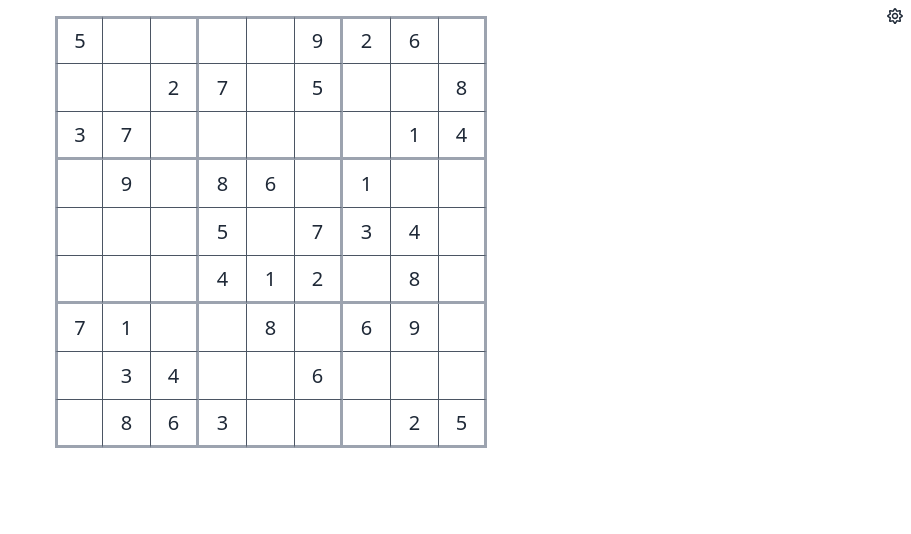
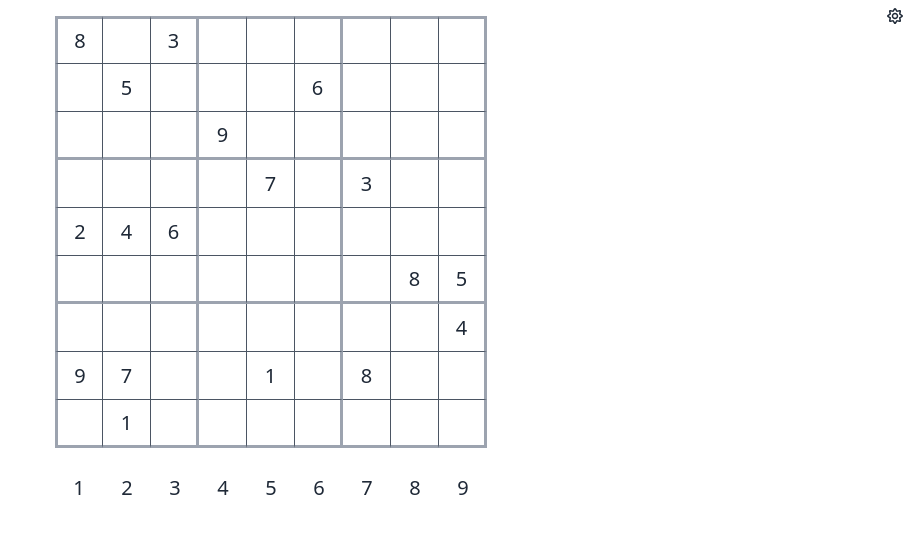
Before and after one commit to ngavinsir/lidoku-web, a Svelte app: page / in a window 1280 px wide. Shown: the top 534 px of the page, without its empty margins (369-1280 px from the left). Built offline with nearby package versions, Linux system fonts and the light colour scheme.

Commit message:
add bottom panel

```diff
--- a/public/index.html
+++ b/public/index.html
@@ -4,7 +4,7 @@
     <meta charset="utf-8" />
     <meta name="viewport" content="width=device-width,initial-scale=1" />
 
-    <title>Svelte + Tailwind app</title>
+    <title>lidoku</title>
 
     <link rel="icon" type="image/png" href="favicon.png" />
     <link rel="stylesheet" href="build/bundle.css" />
--- a/src/components/sudoku/BoardCell.svelte
+++ b/src/components/sudoku/BoardCell.svelte
@@ -27,8 +27,8 @@
     'w-12 h-12 text-xl cursor-pointer border-gray-600 flex justify-center items-center',
     `${cellBorders.join(' ')}`,
     {
-      'hover:bg-white hover:bg-opacity-20': !selected,
-      'bg-opacity-30 bg-white': selected,
+      'hover:bg-gray-700': !selected,
+      'bg-gray-600': selected,
     }
   )}
 >
--- a/src/components/sudoku/BottomPanel.svelte
+++ b/src/components/sudoku/BottomPanel.svelte
@@ -0,0 +1,20 @@
+<script lang="ts">
+  import clsx from "clsx";
+  import { board } from "../../lib/Board";
+
+  let className;
+  export { className as class };
+</script>
+
+<div class={clsx(className, 'flex')}>
+  {#each [...Array(9)] as _, num}
+    <div
+      class="w-12 h-12 text-xl cursor-pointer flex justify-center items-center hover:bg-gray-600"
+      on:click={() => {
+        board.setValue(num + 1);
+      }}
+    >
+      {num + 1}
+    </div>
+  {/each}
+</div>
--- a/src/components/sudoku/GameBoard.svelte
+++ b/src/components/sudoku/GameBoard.svelte
@@ -1,38 +1,21 @@
 <script lang="ts">
+  import { board } from "../../lib/Board";
   import BoardCell from "./BoardCell.svelte";
-
-  const board = [
-    [5, null, null, null, null, 9, 2, 6, null],
-    [null, null, 2, 7, null, 5, null, null, 8],
-    [3, 7, null, null, null, null, null, 1, 4],
-    [null, 9, null, 8, 6, null, 1, null, null],
-    [null, null, null, 5, null, 7, 3, 4, null],
-    [null, null, null, 4, 1, 2, null, 8, null],
-    [7, 1, null, null, 8, null, 6, 9, null],
-    [null, 3, 4, null, null, 6, null, null, null],
-    [null, 8, 6, 3, null, null, null, 2, 5],
-  ];
-
-  $: console.log(board.flat().filter(Boolean).length);
-
-  let selectedValue: number | null = null;
+  import BottomPanel from "./BottomPanel.svelte";
 </script>
 
 <div class="flex flex-col" style="width: fit-content">
-  {#each board as boardRow, row}
+  {#each [...Array(9)] as _, row}
     <div class="flex" style="width: fit-content">
-      {#each boardRow as cell, col}
+      {#each [...Array(9)] as _, col}
         <BoardCell
-          selected={selectedValue && selectedValue === cell}
-          value={cell}
-          index={row * 9 + col}
+          {...$board.board.get(row * 9 + col)}
           on:click={() => {
-            if (selectedValue === cell) {
-              selectedValue = null;
-            } else selectedValue = cell;
+            board.setSelectedIndex(row * 9 + col);
           }}
         />
       {/each}
     </div>
   {/each}
+  <BottomPanel class="mt-4" />
 </div>
--- /dev/null
+++ b/src/lib/Board.ts
@@ -0,0 +1,95 @@
+import { writable } from "svelte/store";
+
+export enum BoardCellStatus {
+  WRONG,
+  CORRECT,
+  GENERATED,
+  IDLE,
+}
+
+export interface BoardCell {
+  index: number;
+  value: number | null;
+  status: BoardCellStatus;
+  selected: boolean;
+}
+
+export interface Board {
+  board: Map<number, BoardCell>;
+  selectedIndex: number | null;
+}
+
+export type Puzzle = number[];
+
+// prettier-ignore
+export const board = createBoardStore([
+  8, 0, 3, 0, 0, 0, 0, 0, 0, 0, 5, 0, 0, 0, 6, 0, 0, 0, 0, 0, 0, 9, 0, 0, 0, 0,
+  0, 0, 0, 0, 0, 7, 0, 3, 0, 0, 2, 4, 6, 0, 0, 0, 0, 0, 0, 0, 0, 0, 0, 0, 0, 0,
+  8, 5, 0, 0, 0, 0, 0, 0, 0, 0, 4, 9, 7, 0, 0, 1, 0, 8, 0, 0, 0, 1, 0, 0, 0, 0,
+  0, 0, 0
+]);
+
+export function createBoardStore(puzzle: Puzzle) {
+  const board = puzzle2Board(puzzle);
+  const { subscribe, set, update } = writable(board);
+  return {
+    subscribe,
+    setSelectedIndex: (index: number) => {
+      update((board) => setSelectedIndex(board, index));
+    },
+    setValue: (value: number) => {
+      update((board) => setValue(board, value));
+    },
+  };
+}
+
+function setSelectedIndex(board: Board, index: number) {
+  _resetBoardSelection(board);
+  if (index === board.selectedIndex) {
+    board.selectedIndex = null;
+  } else {
+    for (const cell of board.board.values()) {
+      if (cell.value && cell.value === board.board.get(index).value) {
+        cell.selected = true;
+      }
+      if (cell.index === index) {
+        cell.selected = true;
+      }
+    }
+    board.selectedIndex = index;
+  }
+  return board;
+}
+
+function setValue(board: Board, value: number) {
+  if (board.selectedIndex === null) {
+    return board;
+  }
+  const index = board.selectedIndex;
+  const cell = board.board.get(index);
+  board.board.set(index, { ...cell, value });
+  board.selectedIndex = null;
+  return setSelectedIndex(board, index);
+}
+
+function _resetBoardSelection(board: Board) {
+  for (const cell of board.board.values()) {
+    cell.selected = false;
+  }
+}
+
+function puzzle2Board(puzzle: Puzzle): Board {
+  const board = new Map<number, BoardCell>();
+  for (let index = 0; index < 81; index++) {
+    board.set(index, <BoardCell>{
+      index,
+      value: puzzle[index],
+      status: puzzle[index] ? BoardCellStatus.GENERATED : BoardCellStatus.IDLE,
+      selected: false,
+    });
+  }
+  return <Board>{
+    board,
+    selectedIndex: null,
+  };
+}
```
